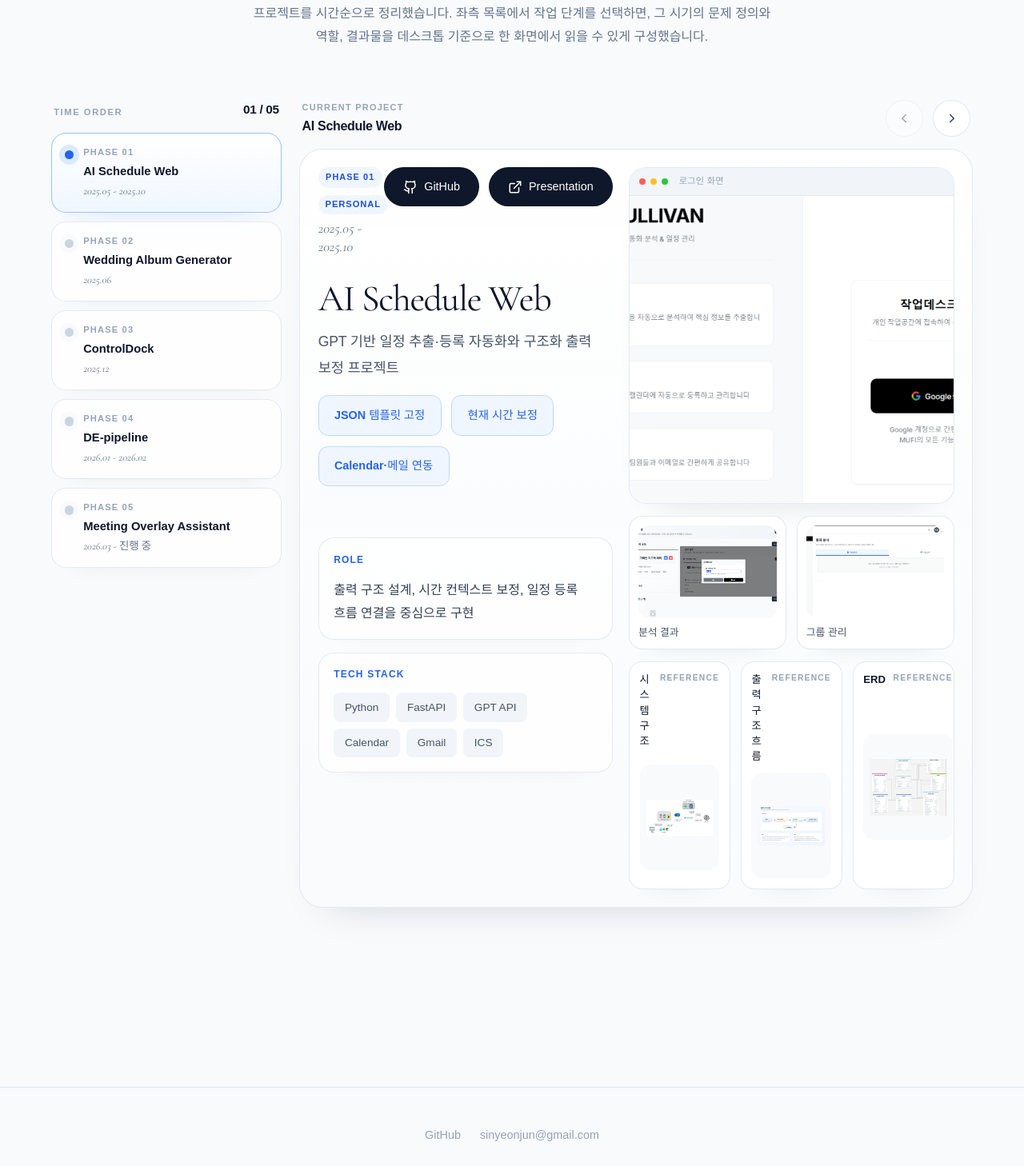
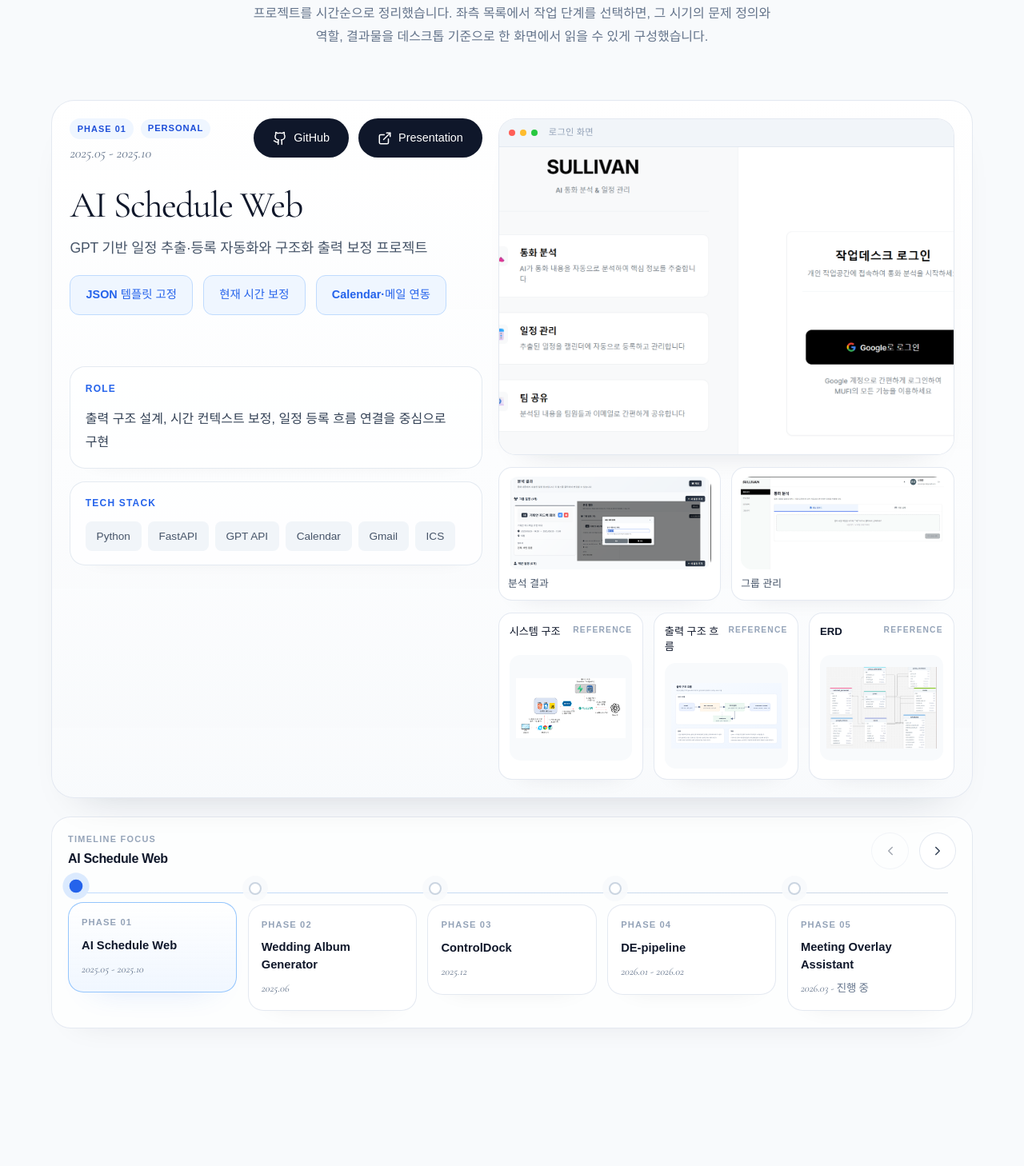
Before and after one commit to shinyeonjun/portfolio, a React (Vite) app: page / in a window 1280 px wide. Shown: the part 2100-3558 px from the top of the page at 80% size. Built offline with nearby package versions, Linux system fonts and the light colour scheme; a web font is replaced by a local one.

Commit message:
style: move timeline navigation below project detail

```diff
--- a/src/App.css
+++ b/src/App.css
@@ -1304,6 +1304,7 @@
 }
 
 @media (max-width: 760px) {
+
   .app-shell.is-timeline-view .hero-wrap::before,
   .app-shell.is-timeline-view .hero-wrap::after {
     display: none;
@@ -1509,98 +1510,101 @@
 
 .growth-shell {
   display: grid;
-  grid-template-columns: minmax(15rem, 18rem) minmax(0, 1fr);
-  align-items: start;
   gap: 1.4rem;
 }
 
-.growth-rail {
-  position: sticky;
-  top: 7.6rem;
-  display: grid;
-  gap: 1rem;
-  align-self: start;
-}
-
-.growth-rail-head {
-  display: flex;
-  align-items: flex-end;
-  justify-content: space-between;
-  gap: 0.8rem;
-  padding: 0 0.2rem;
-}
-
-.growth-rail-label {
-  color: #94a3b8;
-  font-size: 0.7rem;
-  font-weight: 800;
-  letter-spacing: 0.14em;
-  text-transform: uppercase;
-}
-
-.growth-rail-head strong {
-  color: #0f172a;
-  font-size: 0.96rem;
-  font-weight: 800;
-  letter-spacing: -0.02em;
-}
-
 .growth-progress {
-  display: grid;
-  gap: 0.65rem;
+  position: relative;
+  display: grid;
+  grid-template-columns: repeat(5, minmax(0, 1fr));
+  gap: 0.85rem;
+}
+
+.growth-progress::before {
+  content: '';
+  position: absolute;
+  top: 0.8rem;
+  left: 0.6rem;
+  right: 0.6rem;
+  height: 1px;
+  background: linear-gradient(90deg, rgba(191, 219, 254, 0.98), rgba(203, 213, 225, 0.92));
+  pointer-events: none;
 }
 
 .growth-progress-item {
-  display: grid;
-  grid-template-columns: auto 1fr;
-  gap: 0.75rem;
-  align-items: flex-start;
+  position: relative;
+  display: grid;
+  gap: 0.72rem;
+  align-content: start;
+  min-width: 0;
   scroll-margin-top: 8rem;
-  padding: 0.95rem 1rem 1rem;
-  border: 1px solid rgba(226, 232, 240, 0.92);
-  border-radius: 1.15rem;
-  background: rgba(255, 255, 255, 0.78);
+  z-index: 1;
+  padding: 0;
+  border: 0;
+  background: transparent;
   text-align: left;
   color: #475569;
+  box-shadow: none;
+  transition:
+    transform 0.24s ease,
+    color 0.24s ease;
+}
+
+.growth-progress-item:hover {
+  transform: translateY(-2px);
+}
+
+.growth-progress-item.is-active {
+  color: #0f172a;
+  transform: translateY(-3px);
+}
+
+.growth-progress-dot {
+  width: 1rem;
+  height: 1rem;
+  margin-left: 0.1rem;
+  border-radius: 999px;
+  background: #ffffff;
+  border: 2px solid #cbd5e1;
+  box-shadow: 0 0 0 8px rgba(248, 250, 252, 0.92);
+  transition:
+    background-color 0.24s ease,
+    border-color 0.24s ease,
+    box-shadow 0.24s ease,
+    transform 0.24s ease;
+  flex-shrink: 0;
+}
+
+.growth-progress-item.is-active .growth-progress-dot {
+  background: #2563eb;
+  border-color: #2563eb;
+  box-shadow: 0 0 0 8px rgba(219, 234, 254, 0.98);
+  transform: scale(1.04);
+}
+
+.growth-progress-copy {
+  display: grid;
+  gap: 0.28rem;
+  min-height: 7.1rem;
+  padding: 1rem 1rem 1.05rem;
+  border: 1px solid rgba(226, 232, 240, 0.92);
+  border-radius: 1.2rem;
+  background: rgba(255, 255, 255, 0.82);
   box-shadow:
     0 16px 34px -30px rgba(15, 23, 42, 0.14),
     inset 0 1px 0 rgba(255, 255, 255, 0.92);
   transition:
-    transform 0.24s ease,
     border-color 0.24s ease,
-    box-shadow 0.24s ease,
-    color 0.24s ease;
-}
-
-.growth-progress-item:hover {
-  transform: translateY(-2px);
-}
-
-.growth-progress-item.is-active {
+    background-color 0.24s ease,
+    box-shadow 0.24s ease;
+}
+
+.growth-progress-item.is-active .growth-progress-copy {
   border-color: rgba(147, 197, 253, 0.98);
-  color: #0f172a;
   background: linear-gradient(180deg, rgba(255, 255, 255, 0.98), rgba(239, 246, 255, 0.92));
   box-shadow:
     0 24px 42px -34px rgba(37, 99, 235, 0.22),
     inset 0 1px 0 rgba(255, 255, 255, 0.96);
-}
-
-.growth-progress-dot {
-  width: 0.7rem;
-  height: 0.7rem;
-  margin-top: 0.4rem;
-  border-radius: 999px;
-  background: #cbd5e1;
-  box-shadow: 0 0 0 6px rgba(248, 250, 252, 0.92);
-  transition:
-    background-color 0.24s ease,
-    box-shadow 0.24s ease;
-  flex-shrink: 0;
-}
-
-.growth-progress-item.is-active .growth-progress-dot {
-  background: #2563eb;
-  box-shadow: 0 0 0 7px rgba(219, 234, 254, 0.98);
 }
 
 .growth-progress-copy strong,
@@ -1694,13 +1698,23 @@
   min-width: 0;
 }
 
-.growth-stage-toolbar {
+.growth-timeline-nav {
+  display: grid;
+  gap: 1rem;
+  padding: 1.2rem 1.25rem 1.35rem;
+  border: 1px solid rgba(226, 232, 240, 0.92);
+  border-radius: 1.5rem;
+  background: rgba(255, 255, 255, 0.74);
+  box-shadow:
+    0 20px 40px -34px rgba(15, 23, 42, 0.14),
+    inset 0 1px 0 rgba(255, 255, 255, 0.94);
+}
+
+.growth-timeline-head {
   display: flex;
   align-items: center;
   justify-content: space-between;
   gap: 1rem;
-  margin-bottom: 0.9rem;
-  padding: 0 0.2rem;
 }
 
 .growth-slide {
@@ -2200,19 +2214,11 @@
     gap: 1.35rem;
   }
 
-  .growth-shell {
-    grid-template-columns: 1fr;
-  }
-
-  .growth-rail {
-    position: relative;
-    top: auto;
-  }
-
   .growth-progress {
     grid-template-columns: repeat(5, minmax(14rem, 1fr));
     gap: 0.75rem;
     overflow-x: auto;
+    padding-bottom: 0.3rem;
     scrollbar-width: none;
   }
 
@@ -2220,7 +2226,7 @@
     display: none;
   }
 
-  .growth-stage-toolbar {
+  .growth-timeline-head {
     align-items: flex-start;
     flex-direction: column;
   }
@@ -2513,7 +2519,11 @@ button,
     gap: 1rem;
   }
 
-  .growth-stage-toolbar {
+  .growth-timeline-nav {
+    padding: 1rem;
+  }
+
+  .growth-timeline-head {
     gap: 0.75rem;
   }
 
--- a/src/components/ProjectsTimeline.tsx
+++ b/src/components/ProjectsTimeline.tsx
@@ -71,7 +71,7 @@ export default function ProjectsTimeline() {
             }
         };
 
-        syncFromHash(false);
+        syncFromHash(true);
 
         const handleHashChange = () => {
             syncFromHash(true);
@@ -177,72 +177,7 @@ export default function ProjectsTimeline() {
                 </motion.div>
 
                 <div className="growth-shell">
-                    <aside className="growth-rail" aria-label="시간순 프로젝트 목록">
-                        <div className="growth-rail-head">
-                            <span className="growth-rail-label">Time Order</span>
-                            <strong>
-                                {String(activeIndex + 1).padStart(2, '0')} /{' '}
-                                {String(projects.length).padStart(2, '0')}
-                            </strong>
-                        </div>
-
-                        <div className="growth-progress">
-                            {projects.map((project, index) => {
-                                const isActive = activeIndex === index;
-
-                                return (
-                                    <button
-                                        key={project.id}
-                                        id={project.id}
-                                        type="button"
-                                        className={`growth-progress-item hover-trigger${isActive ? ' is-active' : ''}`}
-                                        onClick={() => goToProject(index)}
-                                        aria-current={isActive ? 'step' : undefined}
-                                        aria-controls="project-detail-panel"
-                                    >
-                                        <span className="growth-progress-dot" />
-                                        <span className="growth-progress-copy">
-                                            <small>
-                                                Phase {String(index + 1).padStart(2, '0')}
-                                            </small>
-                                            <strong>{project.title}</strong>
-                                            <em>{project.period}</em>
-                                        </span>
-                                    </button>
-                                );
-                            })}
-                        </div>
-                    </aside>
-
                     <div className="growth-stage">
-                        <div className="growth-stage-toolbar">
-                            <div className="growth-control-status">
-                                <span>Current Project</span>
-                                <strong>{activeProject.title}</strong>
-                            </div>
-
-                            <div className="growth-controls">
-                                <button
-                                    type="button"
-                                    className="growth-control hover-trigger"
-                                    onClick={() => goToProject(activeIndex - 1)}
-                                    disabled={activeIndex === 0}
-                                    aria-label="이전 프로젝트"
-                                >
-                                    <ChevronLeft size={18} />
-                                </button>
-                                <button
-                                    type="button"
-                                    className="growth-control hover-trigger"
-                                    onClick={() => goToProject(activeIndex + 1)}
-                                    disabled={activeIndex === projects.length - 1}
-                                    aria-label="다음 프로젝트"
-                                >
-                                    <ChevronRight size={18} />
-                                </button>
-                            </div>
-                        </div>
-
                         <AnimatePresence mode="wait">
                             <motion.article
                                 key={activeProject.id}
@@ -422,6 +357,63 @@ export default function ProjectsTimeline() {
                             </motion.article>
                         </AnimatePresence>
                     </div>
+
+                    <div className="growth-timeline-nav">
+                        <div className="growth-timeline-head">
+                            <div className="growth-control-status">
+                                <span>Timeline Focus</span>
+                                <strong>{activeProject.title}</strong>
+                            </div>
+
+                            <div className="growth-controls">
+                                <button
+                                    type="button"
+                                    className="growth-control hover-trigger"
+                                    onClick={() => goToProject(activeIndex - 1)}
+                                    disabled={activeIndex === 0}
+                                    aria-label="이전 프로젝트"
+                                >
+                                    <ChevronLeft size={18} />
+                                </button>
+                                <button
+                                    type="button"
+                                    className="growth-control hover-trigger"
+                                    onClick={() => goToProject(activeIndex + 1)}
+                                    disabled={activeIndex === projects.length - 1}
+                                    aria-label="다음 프로젝트"
+                                >
+                                    <ChevronRight size={18} />
+                                </button>
+                            </div>
+                        </div>
+
+                        <div className="growth-progress" aria-label="시간순 프로젝트 목록">
+                            {projects.map((project, index) => {
+                                const isActive = activeIndex === index;
+
+                                return (
+                                    <button
+                                        key={project.id}
+                                        id={project.id}
+                                        type="button"
+                                        className={`growth-progress-item hover-trigger${isActive ? ' is-active' : ''}`}
+                                        onClick={() => goToProject(index)}
+                                        aria-current={isActive ? 'step' : undefined}
+                                        aria-controls="project-detail-panel"
+                                    >
+                                        <span className="growth-progress-dot" />
+                                        <span className="growth-progress-copy">
+                                            <small>
+                                                Phase {String(index + 1).padStart(2, '0')}
+                                            </small>
+                                            <strong>{project.title}</strong>
+                                            <em>{project.period}</em>
+                                        </span>
+                                    </button>
+                                );
+                            })}
+                        </div>
+                    </div>
                 </div>
             </section>
         </>
```
